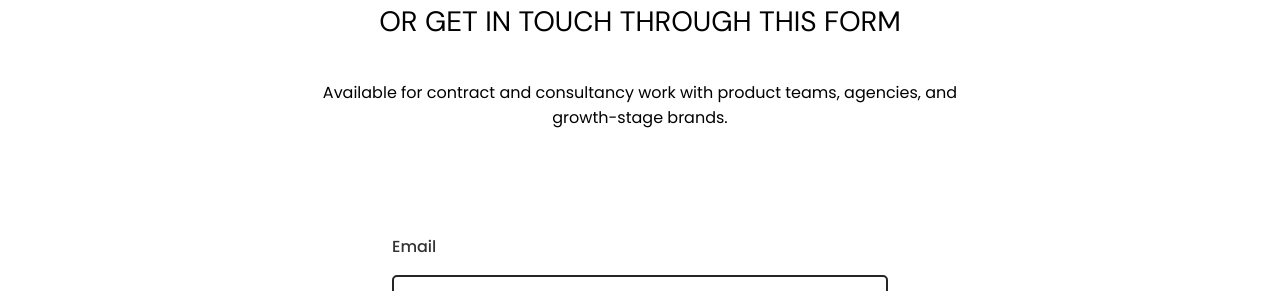
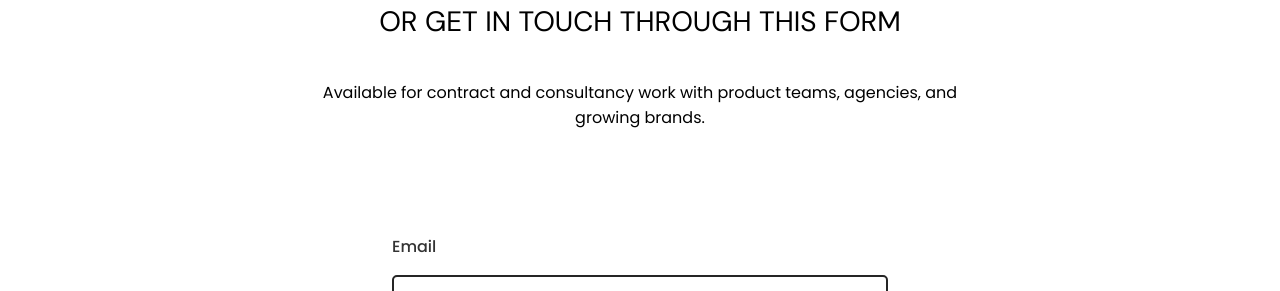
Before and after one commit to DanielleChantee/daniellechantee.github.io, a Jekyll site: the page built from contact.html, in a window 1280 px wide and 900 px high, scrolled down 593 px. Shown: the part 179-470 px from the top of the window. Built offline with Jekyll 4.4.1, drawn with Linux system fonts in a browser that asks for light colours.

Commit message:
Update contact.html

```diff
--- a/contact.html
+++ b/contact.html
@@ -1,7 +1,7 @@
 ---
 layout: default
 title: Hire a Shopify Developer | Store Setup, Themes & Ecommerce Solutions
-description: Contact Danielle Adeyemo, a professional Shopify Developer. Reach out via email for expert consultations and Shopify development services, including theme customisation.
+description: Contact Danielle Adeyemo, a Shopify Developer. Reach out via email to discuss context and scope, including theme customisation.
 permalink: /contact.html
 image: /images/profile-picture.jpeg
 type: website
@@ -28,7 +28,7 @@ type: website
     <h2>Or Get In Touch Through This Form</h2>
     <p>
       Available for contract and consultancy work with product teams,
-      agencies, and growth-stage brands.
+      agencies, and growing brands.
     </p>
   </div>
 </div>
```
